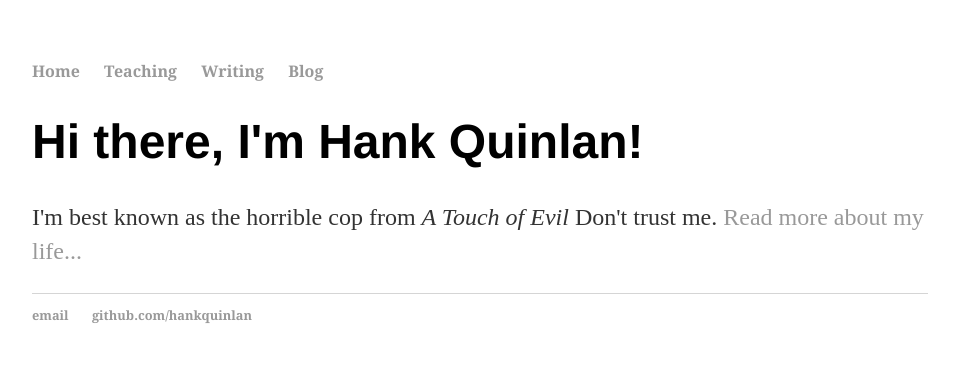
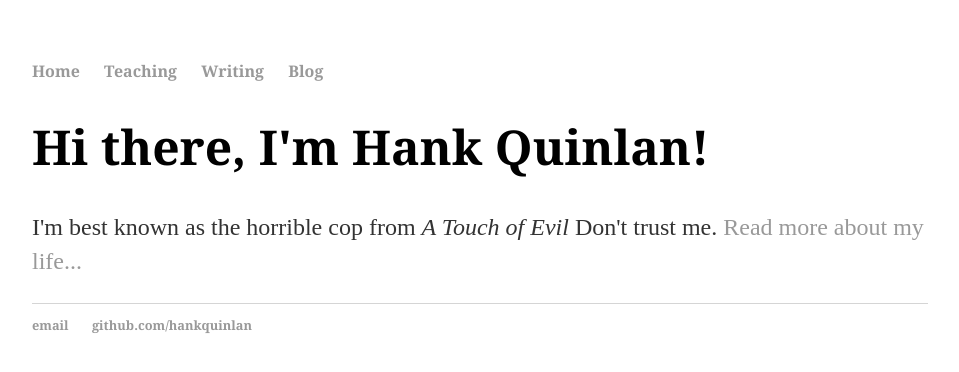
Before and after one commit to uzunovam/uzunovam, a Jekyll site: the page built from index.html, in a window 1280 px wide. Shown: the top 372 px of the page, without its empty margins (160-1119 px from the left). Built offline with Jekyll 4.4.1, drawn with Linux system fonts in a browser that asks for light colours.

Commit message:
Update main.css

```diff
--- a/css/main.css
+++ b/css/main.css
@@ -3,7 +3,7 @@
     width: 70%;
 }
 nav ul, footer ul {
-    font-family:'Georgia', 'Serif';
+    font-family: 'Georgia', Georgia, serif;
     padding: 0px;
     list-style: none;
     font-weight: bold;
@@ -21,7 +21,7 @@
 }
 h1 {
     font-size: 3em;
-    font-family:'Helvetica', 'Serif';
+    font-family: 'Georgia', Georgia, serif;
 }
 p {
     font-size: 1.5em;
```
